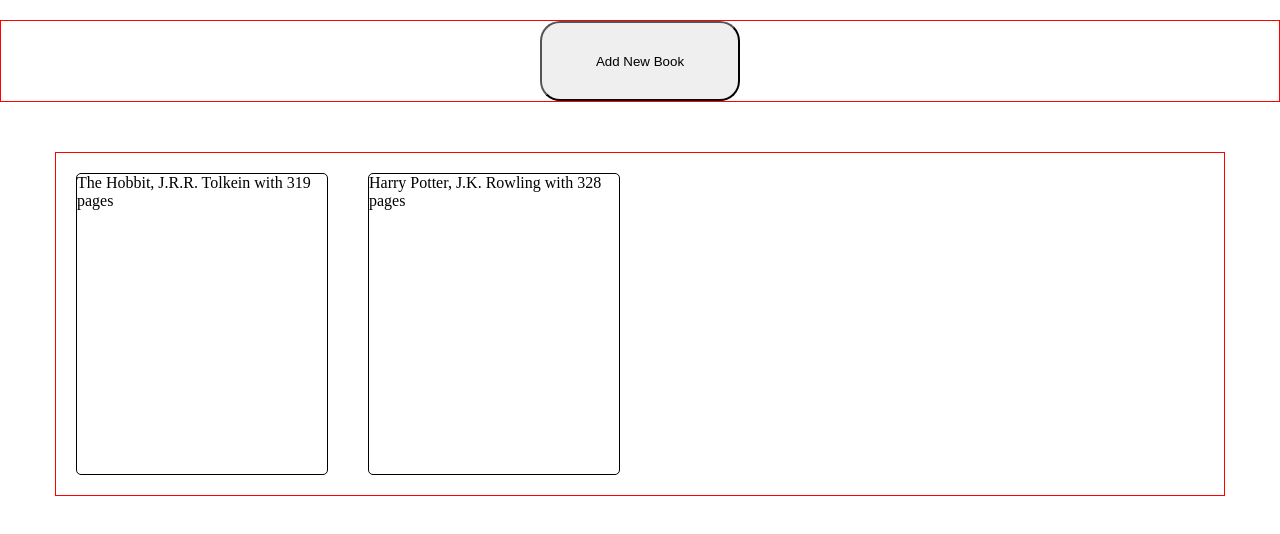
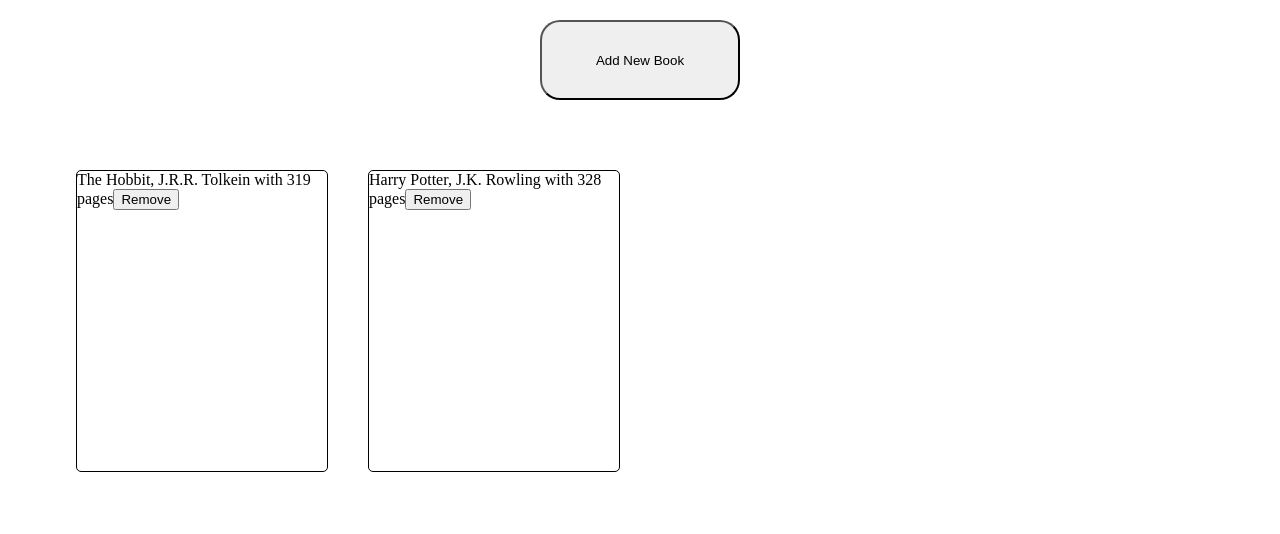
Before and after one commit to 00kamil00/Project-Library, a plain HTML site: page index.html in a window 1280 px wide. Drawn offline with Linux system fonts and the light colour scheme.

Commit message:
feat: add remove button functionality to delete books from library

```diff
--- a/script.js
+++ b/script.js
@@ -44,6 +44,20 @@
 
         new_item.textContent = `${item.title}, ${item.author} with ${item.pages} pages`
         container.appendChild(new_item)
+
+
+        const delete_btn = document.createElement('button')
+        delete_btn.textContent = "Remove"
+        new_item.appendChild(delete_btn)
+
+        new_item.dataset.id = item.id
+
+
+        delete_btn.addEventListener("click", () => {
+            const index = myLibrary.findIndex(book => book.id === item.id)
+            myLibrary.splice(index, 1)
+            displayBooks()
+        })
     })
 }
 
--- a/style.css
+++ b/style.css
@@ -6,7 +6,7 @@
 
 
 .container {
-    border: 1px solid red;
+    /* border: 1px solid red; */
     display: grid;
     grid-template-columns: repeat(4, 1fr);
     grid-auto-rows: minmax(342px, auto);
@@ -25,7 +25,7 @@
 }
 
 .btn_container {
-    border: 1px solid red;
+    /* border: 1px solid red; */
     display: flex;
     justify-content: center;
     align-items: center;
```
